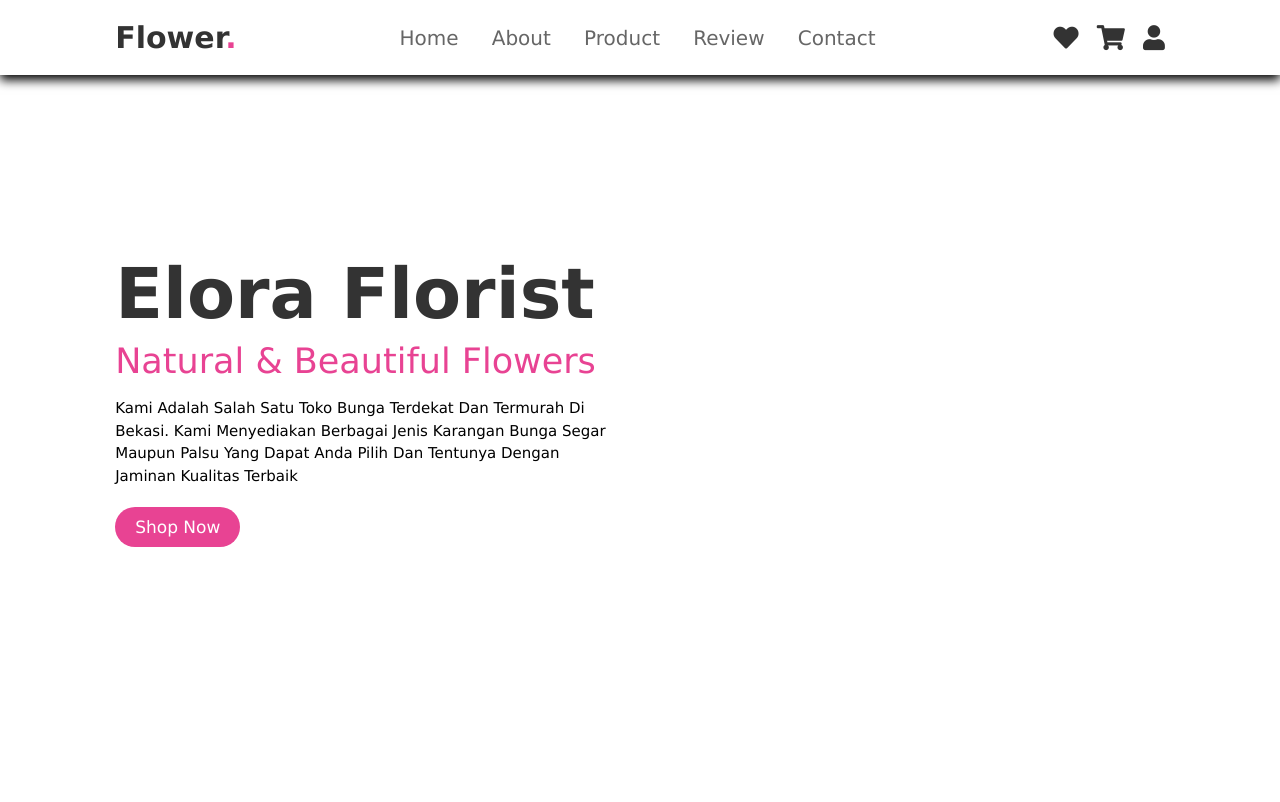
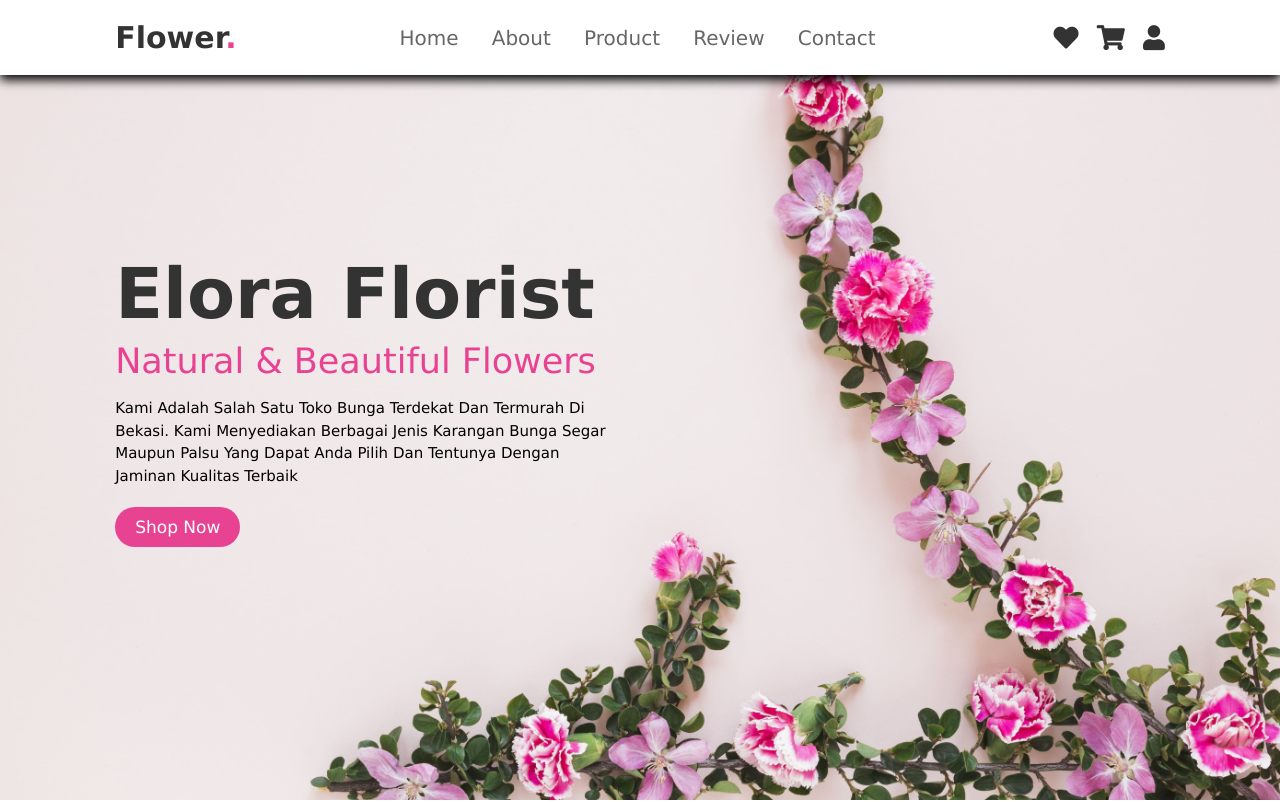
Before and after one commit to Fadhilah105/pw23.project1, a plain HTML site: page index.html in a window 1280 px wide. Shown: the top 802 px of the page. Drawn offline with Linux system fonts and the light colour scheme.

Commit message:
Update mystyle.css

```diff
--- a/mystyle.css
+++ b/mystyle.css
@@ -113,7 +113,7 @@ header .fa-bars{
     display: flex;
     align-items: center;
     min-height: 100vh;
-    background: url(flowers.jpg);
+    background: url(img/flowers.jpg);
     background-size: cover;
     background-position: center;
 }
```
